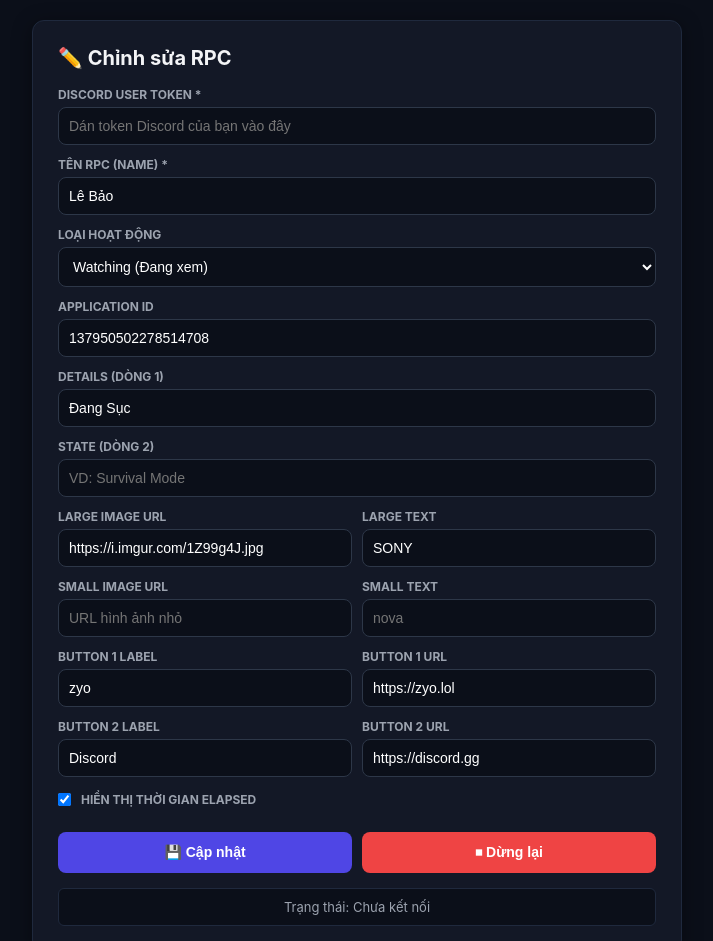
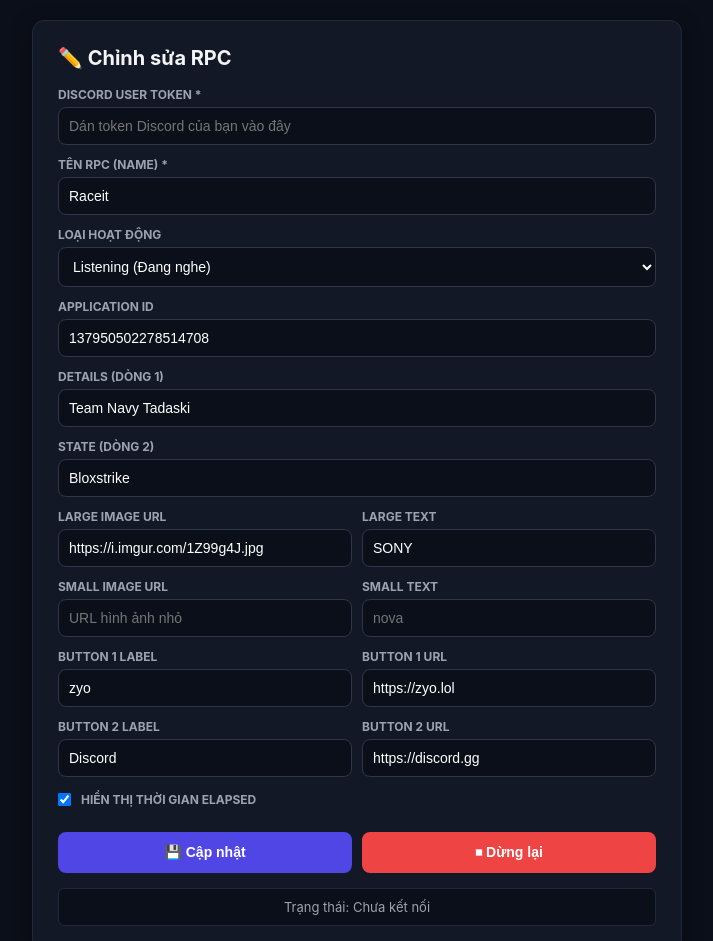
Before and after one commit to dinhhieudepzai-ux/-my-discord-rpc, a website: page index.html in a window 1280 px wide. Shown: the top 941 px of the page, without its empty margins (283-996 px from the left). Drawn offline with Linux system fonts and the light colour scheme.

Commit message:
Update index.html

```diff
--- a/index.html
+++ b/index.html
@@ -3,7 +3,7 @@
 <head>
     <meta charset="UTF-8">
     <meta name="viewport" content="width=device-width, initial-scale=1.0">
-    <title>808 - DiscordRPC</title>
+    <title>NovaRPC Manager Clone</title>
     <style>
         * { box-sizing: border-box; }
         body {
@@ -15,10 +15,7 @@
             display: flex;
             justify-content: center;
         }
-        .container {
-            width: 100%;
-            max-width: 650px;
-        }
+        .container { width: 100%; max-width: 650px; }
         .card {
             background-color: #131826;
             padding: 25px;
@@ -50,11 +47,7 @@
             color: #d1d5db;
         }
         .checkbox-group input { width: auto; margin: 0; }
-        .btn-group {
-            display: flex;
-            gap: 10px;
-            margin-top: 25px;
-        }
+        .btn-group { display: flex; gap: 10px; margin-top: 25px; }
         button {
             flex: 1;
             padding: 12px;
@@ -89,14 +82,14 @@
             <input type="password" id="token" placeholder="Dán token Discord của bạn vào đây">
 
             <label>Tên RPC (Name) *</label>
-            <input type="text" id="appName" value="Lê Bảo">
+            <input type="text" id="appName" value="Raceit">
 
             <label>Loại hoạt động</label>
             <select id="activityType">
                 <option value="0">Playing (Đang chơi)</option>
                 <option value="1">Streaming (Đang phát trực tiếp)</option>
-                <option value="2">Listening (Đang nghe)</option>
-                <option value="3" selected>Watching (Đang xem)</option>
+                <option value="2" selected>Listening (Đang nghe)</option>
+                <option value="3">Watching (Đang xem)</option>
                 <option value="5">Competing (Đang thi đấu)</option>
             </select>
 
@@ -104,10 +97,10 @@
             <input type="text" id="appId" value="137950502278514708">
 
             <label>Details (Dòng 1)</label>
-            <input type="text" id="details" value="Đang Sục">
+            <input type="text" id="details" value="Team Navy Tadaski">
 
             <label>State (Dòng 2)</label>
-            <input type="text" id="state" placeholder="VD: Survival Mode">
+            <input type="text" id="state" value="Bloxstrike">
 
             <div class="row">
                 <div>
@@ -232,6 +225,7 @@
                         application_id: appId || undefined
                     };
 
+                    // Sửa chuẩn tính theo giây (Math.floor(Date.now() / 1000)) để tránh lỗi thời gian vô tận
                     if (showTimestamp) {
                         activityPayload.timestamps = { start: Math.floor(Date.now() / 1000) };
                     }
@@ -270,7 +264,7 @@
                             }
                         }));
                         statusBox.style.color = '#10b981';
-                        statusBox.innerText = 'Cập nhật thành công! Trạng thái đã hiện lên Discord kèm ảnh SONY.';
+                        statusBox.innerText = 'Cập nhật thành công! Thời gian đã đếm chuẩn từ đầu.';
                     }, 1500);
                 }
             };
```
